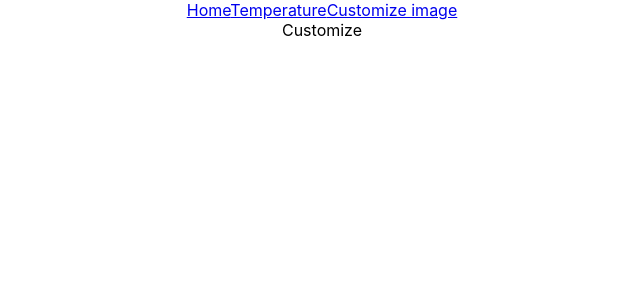
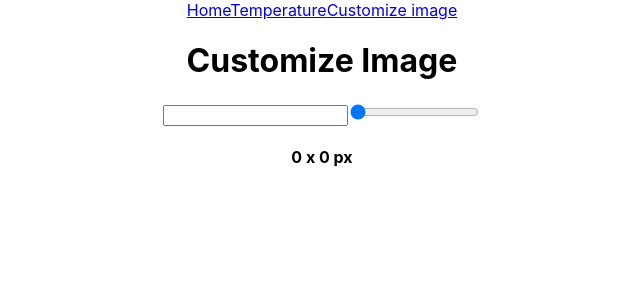
Before and after one commit to Anstetten/react-test, a React (Create React App) app: page /customize-image in a window 1280 px wide. Shown: the top 300 px of the page, without its empty margins (318-958 px from the left). Built offline with nearby package versions, Linux system fonts and the light colour scheme.

Commit message:
Creation of temperature and customize components and immplementing their functionality

```diff
--- /dev/null
+++ b/src/Components/CustomizeImage/CustomizeImage.jsx
@@ -0,0 +1,35 @@
+import React, { Component } from 'react'
+
+export class CustomizeImage extends Component {
+    state={
+        url:"",
+        size:0,
+    }
+
+    handleChange=(event)=>{
+        let value=event.target.value;
+        let key = event.target.name;
+
+        this.setState({
+            [key]:value,
+        })
+    }
+
+    render() {
+        //Creating styles applicable to the image separately [little easier than inline styling]
+        let style = {
+            width: this.state.size+"px",
+            height: this.state.size+"px",
+          };
+        return (
+            <div>
+                <input type="text" name ="url" value={this.state.url} onChange={this.handleChange}/>
+                <input type="range" name="size" min="0" max="200"value={this.state.size} onChange={this.handleChange}></input>
+                <h4>{this.state.size} x {this.state.size} px</h4>
+                <img src={this.state.url} style={style} />
+            </div>
+        )
+    }
+}
+
+export default CustomizeImage
--- /dev/null
+++ b/src/Components/TemperatureComp/TemperatureComp.css
@@ -0,0 +1,7 @@
+.cold{
+    color:blue;
+}
+
+.warm{
+    color:red;
+}
--- /dev/null
+++ b/src/Components/TemperatureComp/TemperatureComp.jsx
@@ -0,0 +1,28 @@
+import React, { Component } from 'react'
+import './TemperatureComp.css';
+
+export class TemperatureComp extends Component {
+
+    state={
+        temperature:"",
+    }
+
+    handleChange=(event)=>{
+        this.setState({temperature:event.target.value})
+    }
+
+    render() {
+
+        return (
+            <div>
+                <input onChange={this.handleChange} value={this.state.temperature} type="number" name="number" placeholder="Temmperature in *C"/>
+                {this.state.temperature<=10 ? <h3 className="cold">It's cold ❄️</h3>:
+                    this.state.temperature>=30 ? <h3 className="warm">It's warm ☀️</h3>:
+                    <h3 className="nice">It's nice 🌼</h3>}
+            </div>
+
+        )
+    }
+}
+
+export default TemperatureComp
--- a/src/Pages/Customize/Customize.jsx
+++ b/src/Pages/Customize/Customize.jsx
@@ -1,10 +1,12 @@
 import React, { Component } from 'react'
+import CustomizeImage from '../../Components/CustomizeImage/CustomizeImage'
 
 export class Customize extends Component {
     render() {
         return (
             <div>
-                Customize
+                <h1>Customize Image</h1>
+                <CustomizeImage/>
             </div>
         )
     }
--- a/src/Pages/Temperature/Temperature.jsx
+++ b/src/Pages/Temperature/Temperature.jsx
@@ -1,10 +1,12 @@
 import React, { Component } from 'react'
+import TemperatureComp from '../../Components/TemperatureComp/TemperatureComp'
 
 export class Temperature extends Component {
     render() {
         return (
             <div>
-                Tmeperature
+                <h1>Temperature</h1>
+                <TemperatureComp/>
             </div>
         )
     }
```
Also changed, not shown: src/Components/CustomizeImage/CustomizeImage.css (added).
